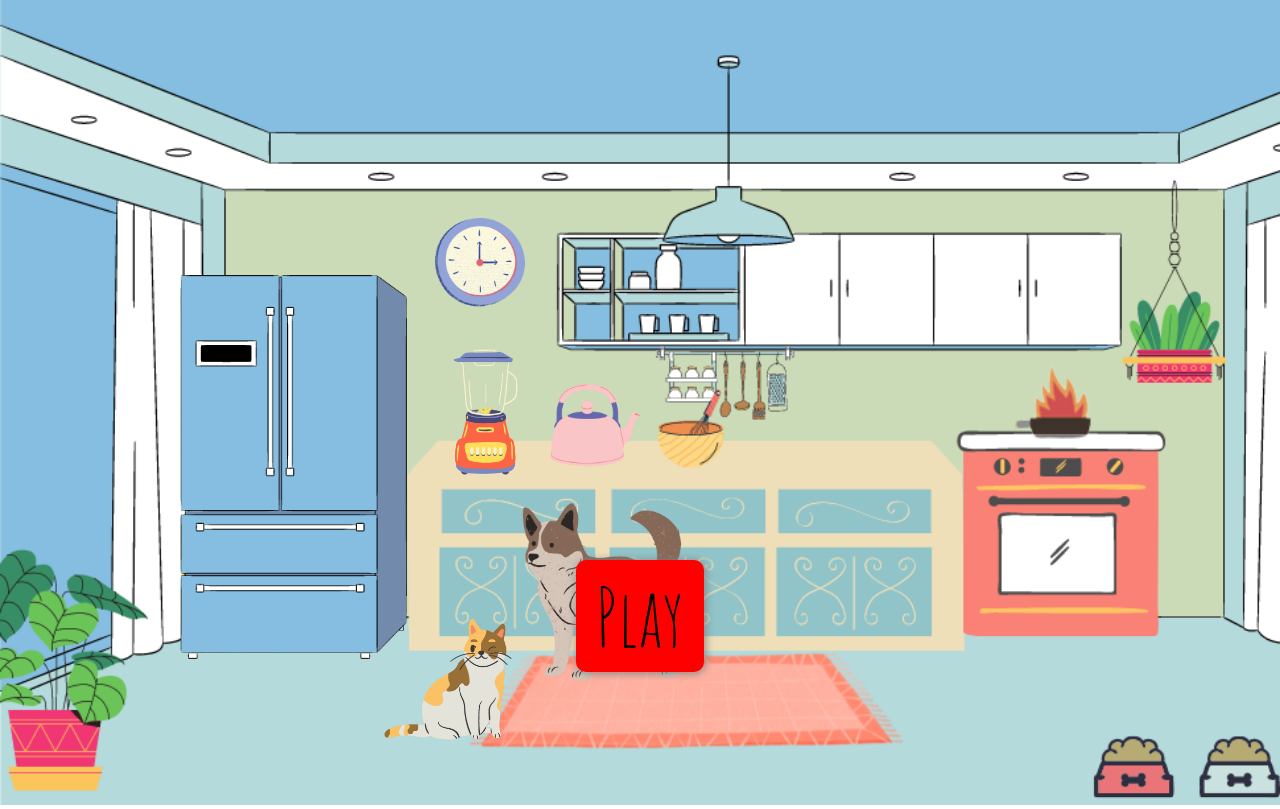
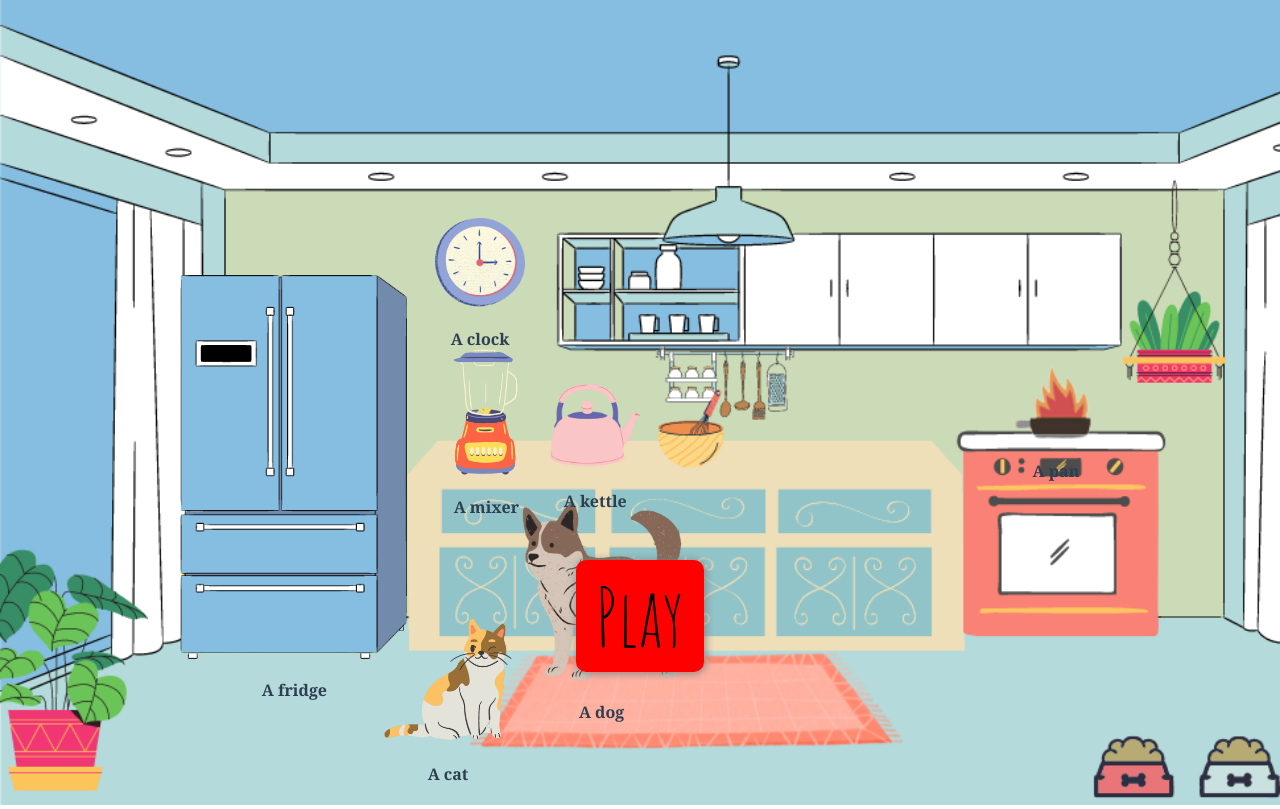
Before and after one commit to Broken-Lore/kiku-app, a Vue app: page /kitchen in a window 1280 px wide. Built offline with nearby package versions, Linux system fonts and the light colour scheme.

Commit message:
object name div change

```diff
--- a/src/components/SoundObject.vue
+++ b/src/components/SoundObject.vue
@@ -9,10 +9,9 @@
       :class="imgClass"
       :src="images[objectName]"
     />
-    <!-- <figcaption class="name">A {{ objectName }}</figcaption> -->
+    <p class="name">A {{ objectName }}</p>
   </div>
 </template>
-
 
 <script>
 import catSfx from "@/assets/sound/cat.wav";
@@ -67,6 +66,7 @@ export default {
   },
   methods: {
     playSound() {
+
       if (!this.sound) return;
       this.sound.paused ? this.sound.play() : this.sound.pause();
     },
@@ -88,7 +88,7 @@ export default {
 <style scoped>
 .name {
   font-family: Cambria, Cochin, Georgia, Times, "Times New Roman", serif;
-  font-size: 2rem;
+  font-size: 1rem;
   font-weight: 700;
 }
 .floater {
--- a/src/views/Kitchen.vue
+++ b/src/views/Kitchen.vue
@@ -90,17 +90,14 @@ export default {
 body {
   margin: 0px;
 }
-
 .image-container {
-  max-width: 100%;
+  max-width: 100vw;
   position: relative;
 }
-
 .base {
-  width: 100%;
+  width: 100vw;
   position: relative;
   z-index: 0;
-  /* object-fit: cover; */
 }
 .filter {
   filter: grayscale(var(--value, 100%));
```
